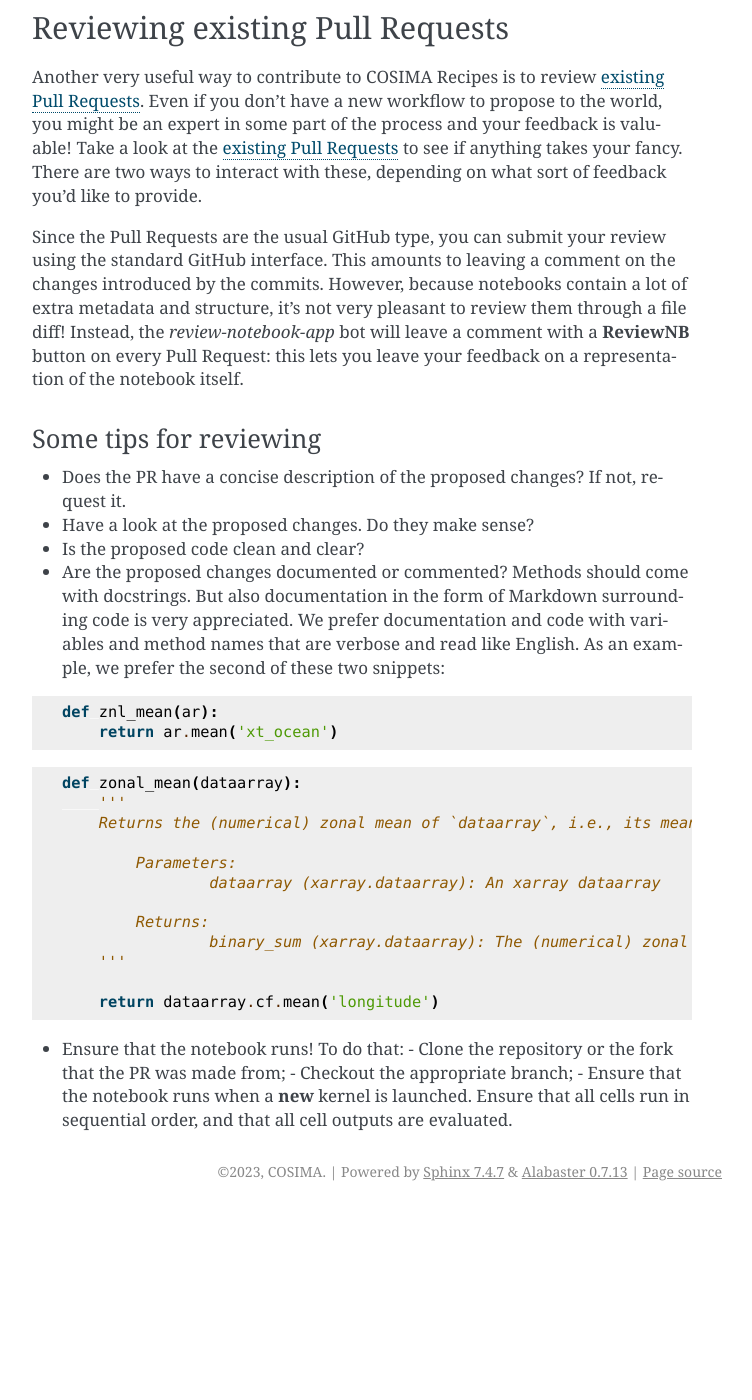
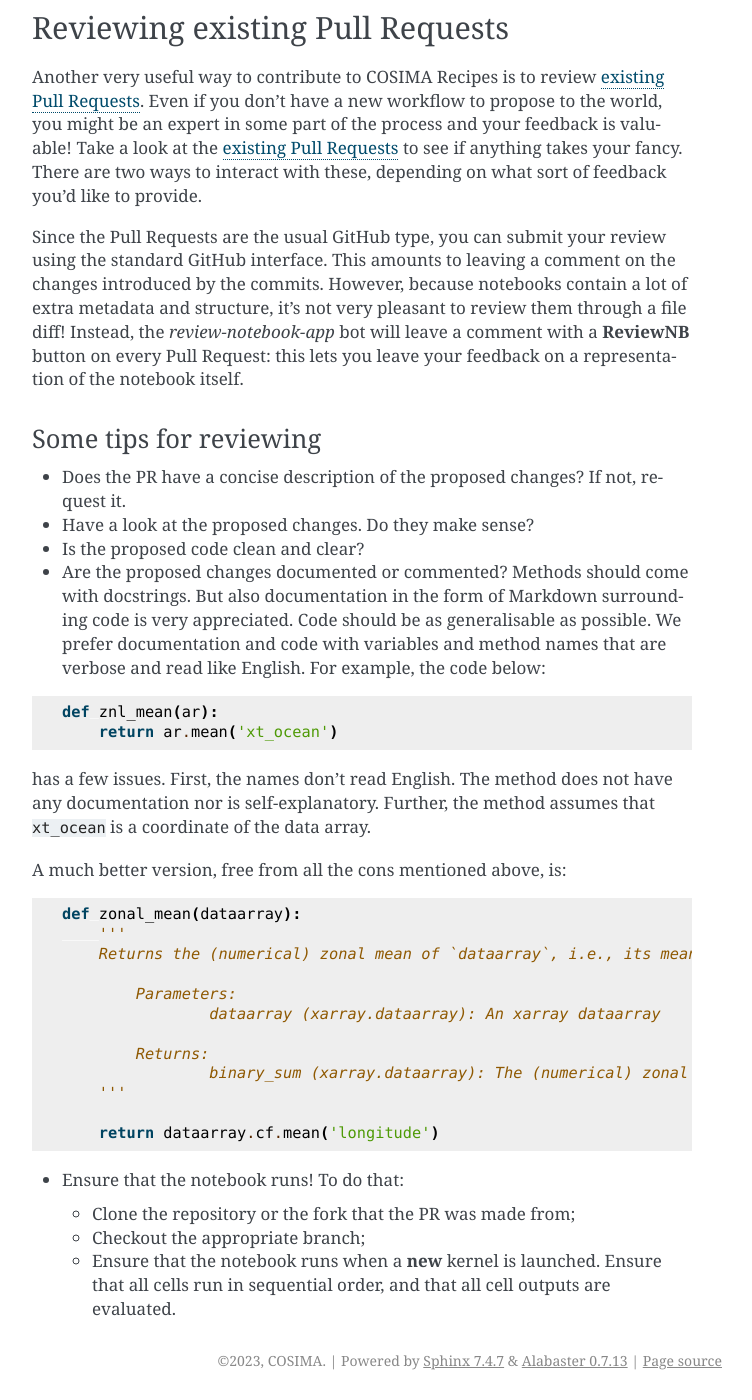
Before and after one commit to COSIMA/cosima-recipes, a Sphinx documentation site: the page built from docs/contributing.rst, in a window 1280 px wide and 1400 px high, scrolled down 2218 px. Shown: the whole window, without its empty margins (388-1140 px from the left). Built offline with Sphinx 7.4.7, drawn with Linux system fonts in a browser that asks for light colours; before the commit the page ends 3429 px from its top, so only the background shows below that.

Commit message:
Update contributing.rst

```diff
--- a/docs/contributing.rst
+++ b/docs/contributing.rst
@@ -143,13 +143,17 @@ Some tips for reviewing
 * Does the PR have a concise description of the proposed changes? If not, request it.
 * Have a look at the proposed changes. Do they make sense?
 * Is the proposed code clean and clear?
-* Are the proposed changes documented or commented? Methods should come with docstrings. But also documentation in the form of Markdown surrounding code is very appreciated. We prefer documentation and code with variables and method names that are verbose and read like English. As an example, we prefer the second of these two snippets:
+* Are the proposed changes documented or commented? Methods should come with docstrings. But also documentation in the form of Markdown surrounding code is very appreciated. Code should be as generalisable as possible. We prefer documentation and code with variables and method names that are verbose and read like English. For example, the code below:
 
 
 .. code-block:: python
 
     def znl_mean(ar):
         return ar.mean('xt_ocean')
+
+has a few issues. First, the names don't read English. The method does not have any documentation nor is self-explanatory. Further, the method assumes that ``xt_ocean`` is a coordinate of the data array.
+
+A much better version, free from all the cons mentioned above, is:
 
 .. code-block:: python
 
@@ -168,6 +172,7 @@ Some tips for reviewing
 
 
 * Ensure that the notebook runs! To do that:
+
   - Clone the repository or the fork that the PR was made from;
   - Checkout the appropriate branch;
   - Ensure that the notebook runs when a **new** kernel is launched. Ensure that all cells run in sequential order, and that all cell outputs are evaluated.
```
